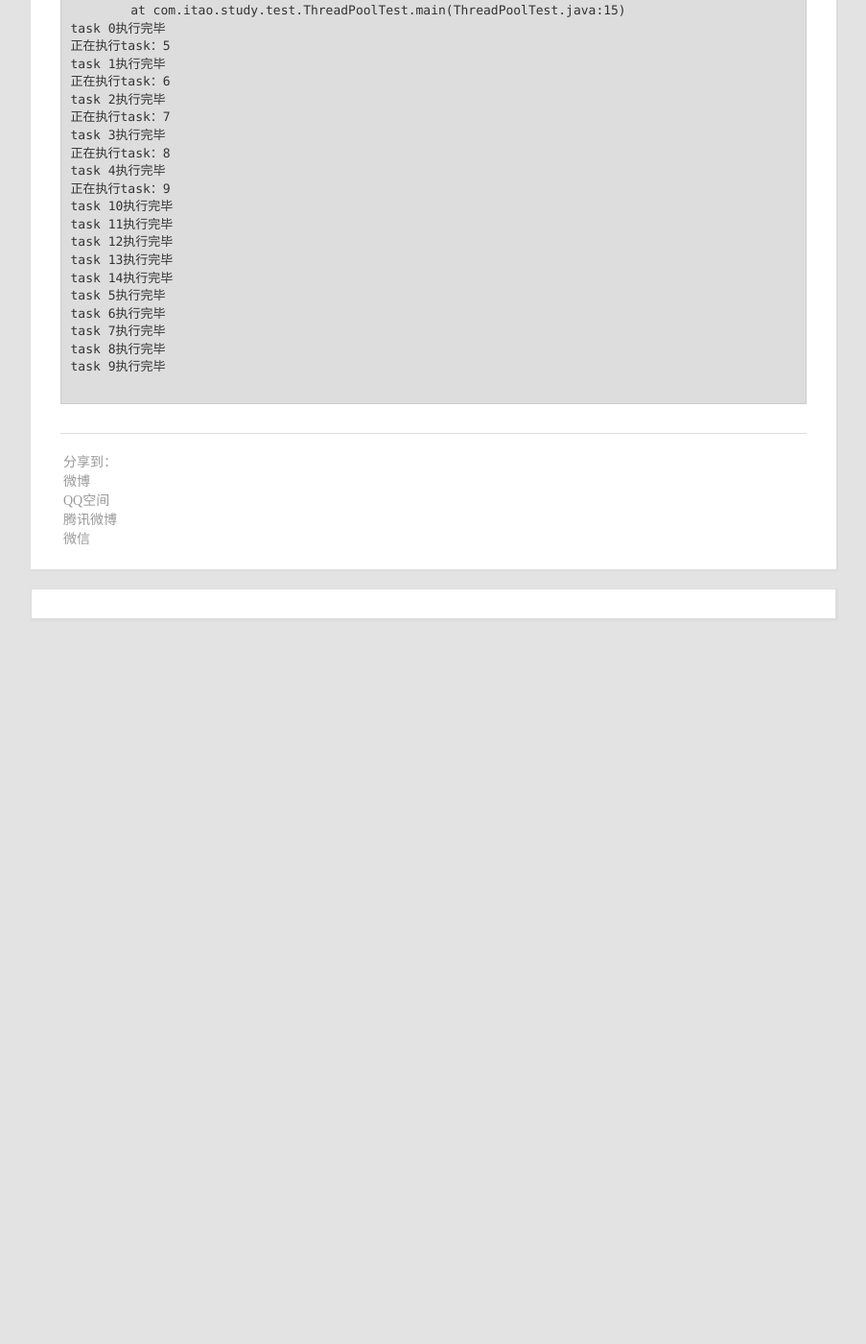
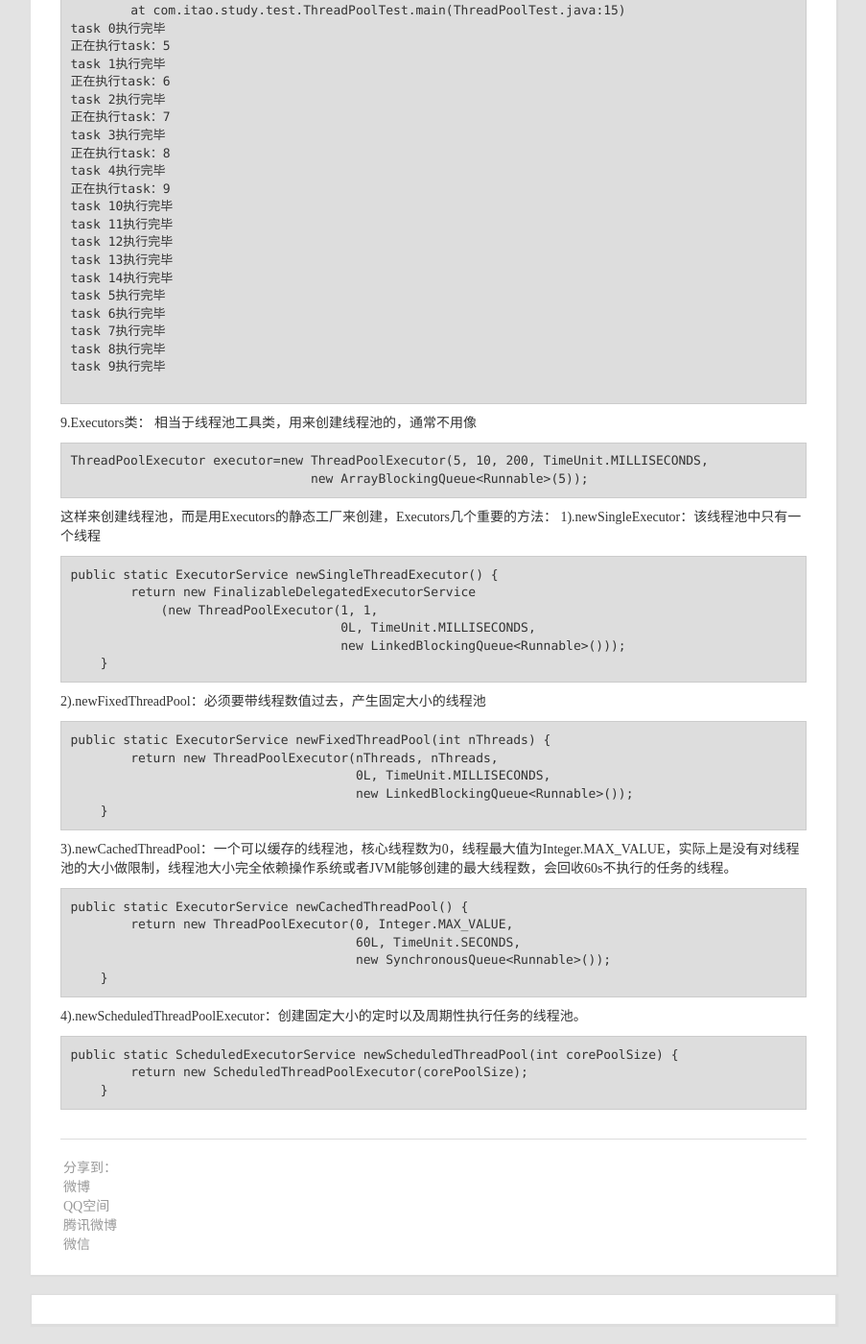
Before and after one commit to bhtj27/bhtj27.github.io, a Jekyll site: the page built from _posts/2017-06-29-threadpool.md, in a window 1280 px wide and 1400 px high, scrolled down 4717 px. Shown: the whole window at 96% size, without its empty margins (53-956 px from the left). Built offline with Jekyll 4.4.1, drawn with Linux system fonts in a browser that asks for light colours; nearby versions of some CDN libraries; comment, search, counter and statistics services are not loaded; before the commit the page ends 5382 px from its top, so only the background shows below that; some of the changed text lies outside the part shown.

Commit message:
修改文件: _posts/2017-06-29-threadpool.md

````diff
--- a/_posts/2017-06-29-threadpool.md
+++ b/_posts/2017-06-29-threadpool.md
@@ -1,6 +1,6 @@
 ---
 layout: post
-title: 2017-06-29-threadpool.md
+title: 线程池框架.md
 date: Thu Jun 29 2017 16:30:02 GMT+0800 (中国标准时间)
 tags: [线程池,Java]
 categories: [Java笔记]
@@ -292,6 +292,55 @@ task 9执行完毕
 
 ```
 
+9.Executors类：
+相当于线程池工具类，用来创建线程池的，通常不用像
+
+``` stylus
+ThreadPoolExecutor executor=new ThreadPoolExecutor(5, 10, 200, TimeUnit.MILLISECONDS,
+				new ArrayBlockingQueue<Runnable>(5));
+```
+这样来创建线程池，而是用Executors的静态工厂来创建，Executors几个重要的方法：
+1).newSingleExecutor：该线程池中只有一个线程
+``` stylus
+public static ExecutorService newSingleThreadExecutor() {
+        return new FinalizableDelegatedExecutorService
+            (new ThreadPoolExecutor(1, 1,
+                                    0L, TimeUnit.MILLISECONDS,
+                                    new LinkedBlockingQueue<Runnable>()));
+    }
+```
+
+2).newFixedThreadPool：必须要带线程数值过去，产生固定大小的线程池
+``` stylus
+public static ExecutorService newFixedThreadPool(int nThreads) {
+        return new ThreadPoolExecutor(nThreads, nThreads,
+                                      0L, TimeUnit.MILLISECONDS,
+                                      new LinkedBlockingQueue<Runnable>());
+    }
+```
+
+3).newCachedThreadPool：一个可以缓存的线程池，核心线程数为0，线程最大值为Integer.MAX_VALUE，实际上是没有对线程池的大小做限制，线程池大小完全依赖操作系统或者JVM能够创建的最大线程数，会回收60s不执行的任务的线程。
+``` stylus
+public static ExecutorService newCachedThreadPool() {
+        return new ThreadPoolExecutor(0, Integer.MAX_VALUE,
+                                      60L, TimeUnit.SECONDS,
+                                      new SynchronousQueue<Runnable>());
+    }
+```
+4).newScheduledThreadPoolExecutor：创建固定大小的定时以及周期性执行任务的线程池。
+``` stylus
+public static ScheduledExecutorService newScheduledThreadPool(int corePoolSize) {
+        return new ScheduledThreadPoolExecutor(corePoolSize);
+    }
+```
+
+
+
+
+
+
+
+
 
 
 
````
